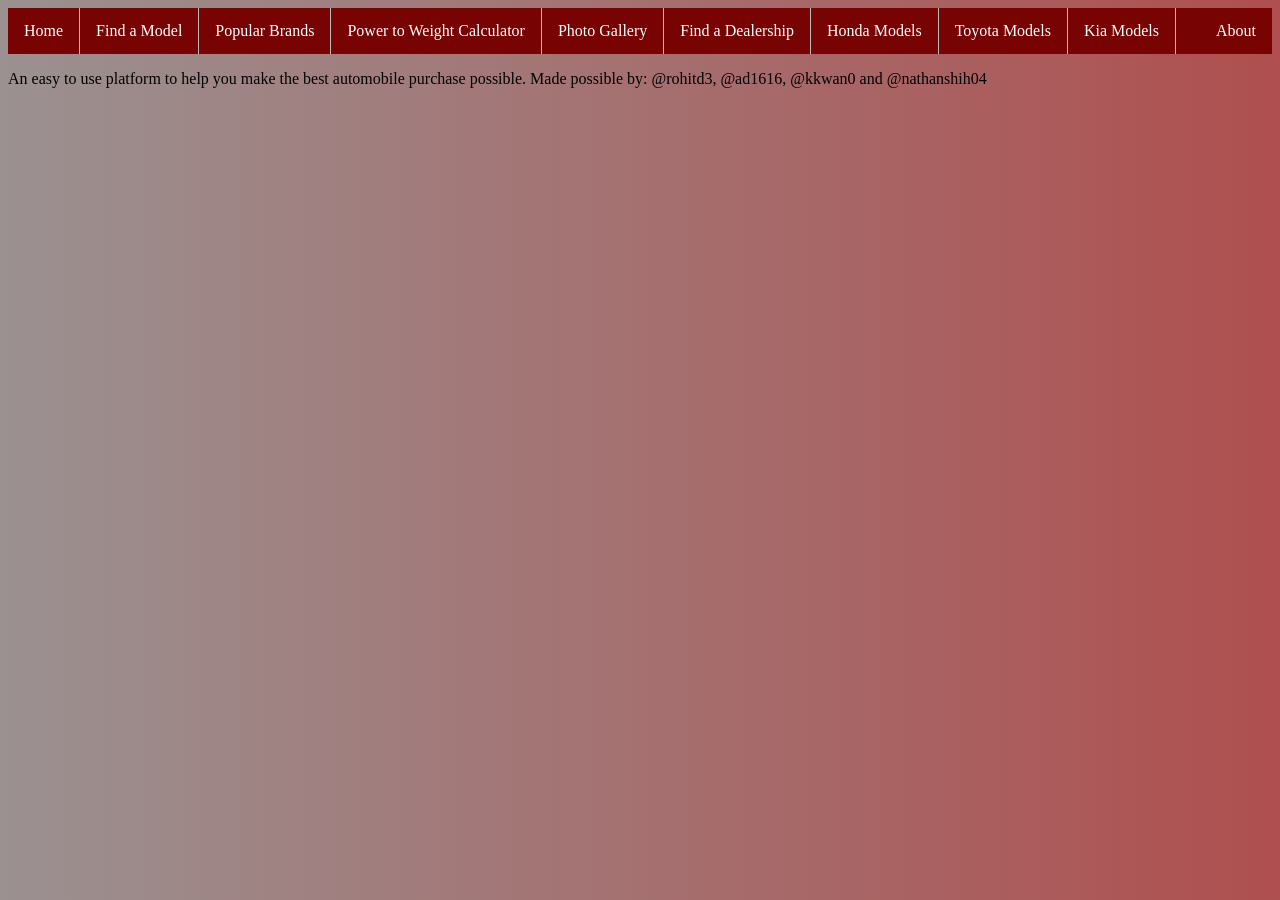
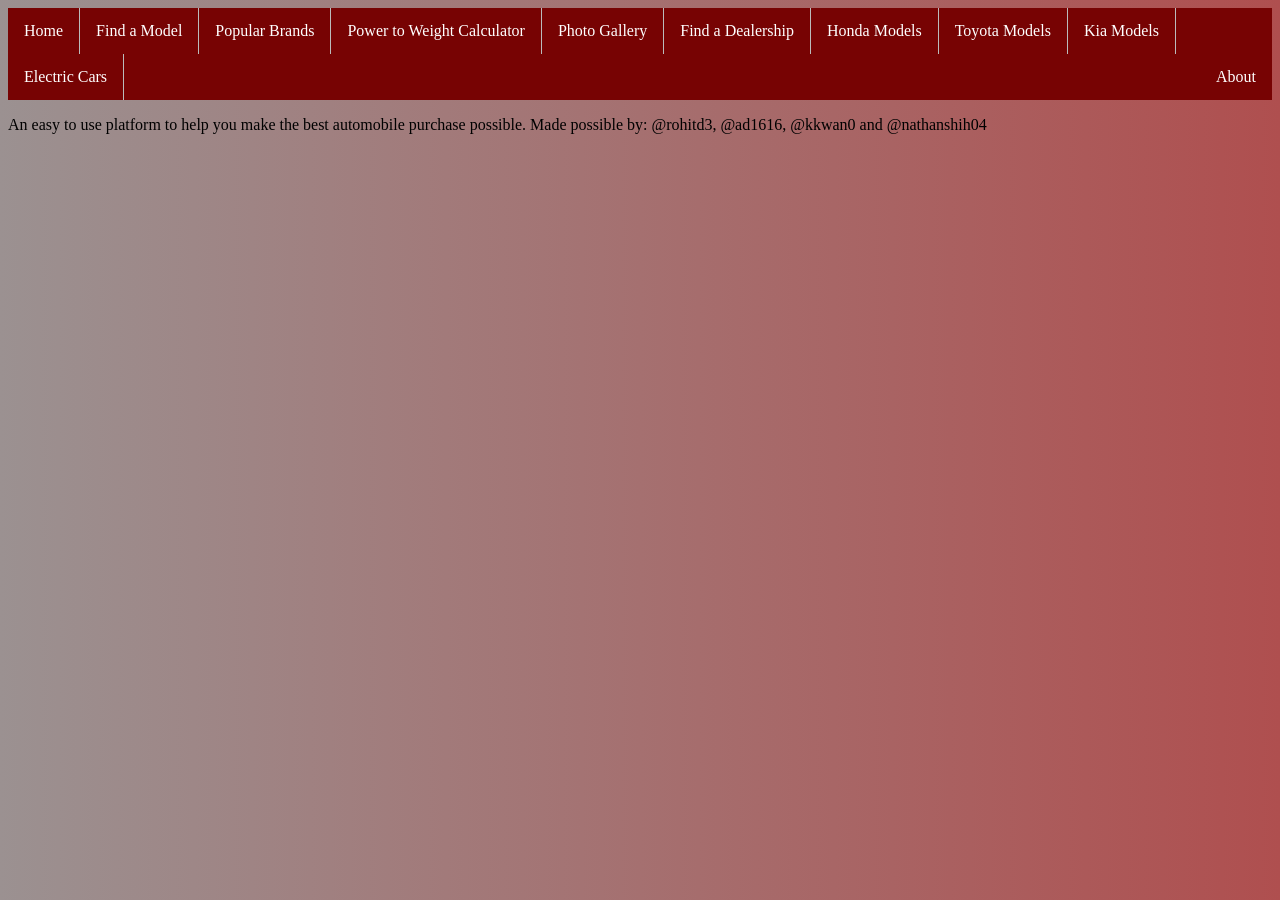
Before and after one commit to rohitd3/vroom, a Jekyll site: the page built from _pages/about.md, in a window 1280 px wide. Built offline with Jekyll 4.4.1, drawn with Linux system fonts in a browser that asks for light colours.

Commit message:
Update nav.html

```diff
--- a/_layouts/nav.html
+++ b/_layouts/nav.html
@@ -53,6 +53,7 @@ li a:hover:not(.active) {
   <li><a href="https://rohitd3.github.io/vroom/honda/">Honda Models</a></li>
   <li><a href="https://rohitd3.github.io/vroom/toyota">Toyota Models</a></li>
   <li><a href="https://rohitd3.github.io/vroom/kia">Kia Models</a></li>
+  <li><a href="https://rohitd3.github.io/vroom/electric">Electric Cars</a></li>
   <li style="float:right"><a href="https://rohitd3.github.io/vroom/about/">About</a></li>
 </ul>
 
```
